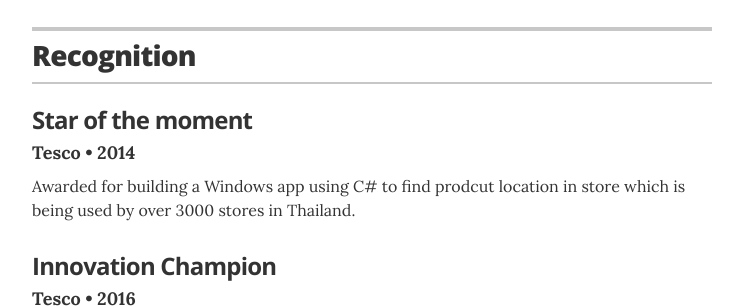
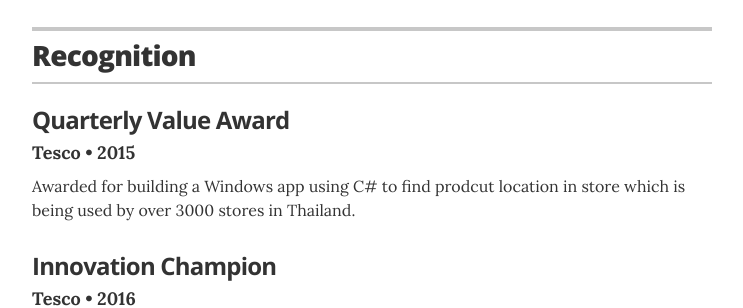
Before and after one commit to robathija/rohit-resume, a Jekyll site: the page built from index.html, in a window 1280 px wide and 900 px high, scrolled down 3710 px. Shown: the part 223-531 px from the top of the window, without its empty margins (268-1011 px from the left). Built offline with Jekyll 4.4.1, drawn with Linux system fonts in a browser that asks for light colours.

Commit message:
award edit

```diff
--- a/_data/recognitions.yml
+++ b/_data/recognitions.yml
@@ -1,7 +1,7 @@
 # Recognitions
-- award: Star of the moment
+- award: Quarterly Value Award
   organization: Tesco
-  year: 2014
+  year: 2015
   summary: Awarded for building a Windows app using C# to find prodcut location in store which is being used by over 3000 stores in Thailand.
 
 - award: Innovation Champion
```
